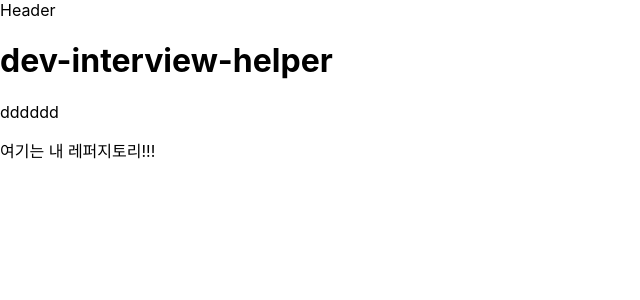
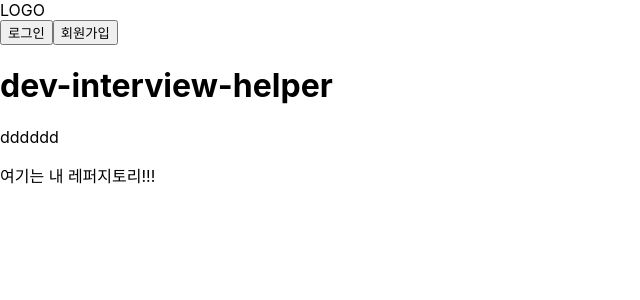
Before and after one commit to tkdals0905/dev-interview-helper, a React (Create React App) app in the folder client/: page / in a window 1280 px wide. Shown: the top 300 px of the page, without its empty margins (0-640 px from the left). Built offline with nearby package versions, Linux system fonts and the light colour scheme.

Commit message:
Fix) 헤더 수정

```diff
--- a/client/src/components/Header.js
+++ b/client/src/components/Header.js
@@ -1,7 +1,13 @@
 import React from 'react';
 
-const Header = () => {
-  return <header>Header</header>;
-};
+function Header() {
+  return (
+    <header>
+      <div>LOGO</div>
+      <button type="button">로그인</button>
+      <button type="button">회원가입</button>
+    </header>
+  );
+}
 
 export default Header;
```
